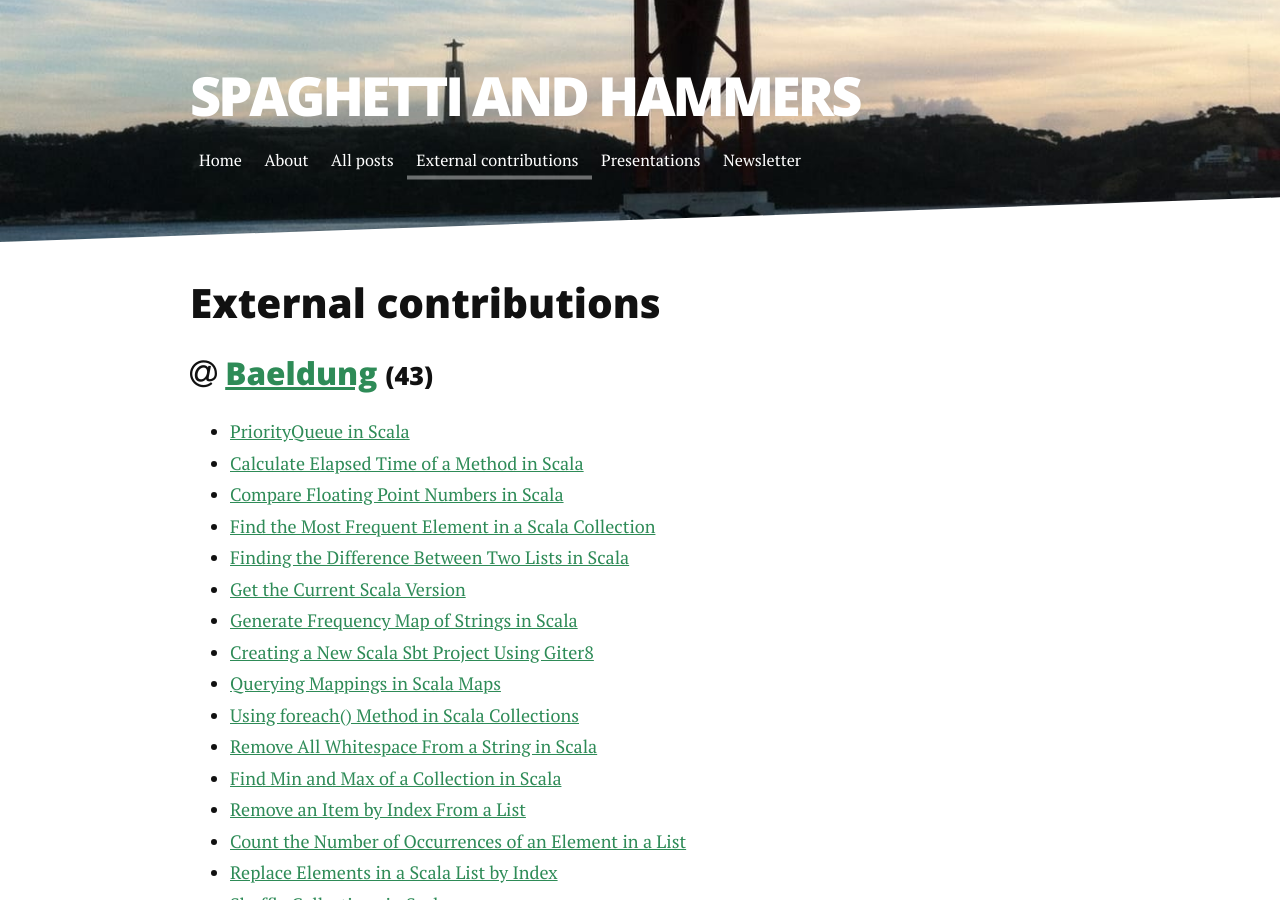
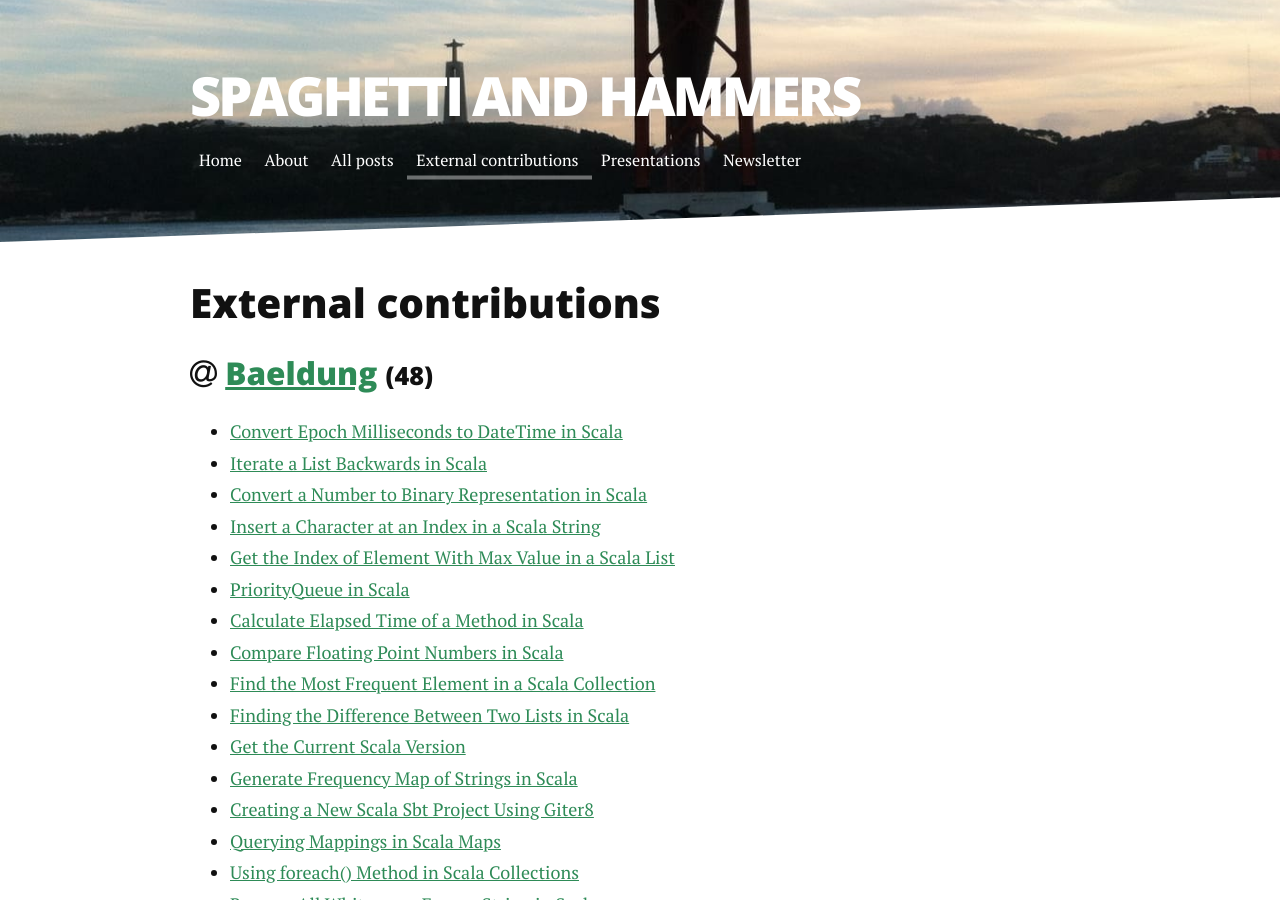
Before and after one commit to pedrorijo91/pedrorijo91.github.io, a Jekyll site: the page built from external.html, in a window 1280 px wide and 900 px high. Built offline with Jekyll 4.4.1, drawn with Linux system fonts in a browser that asks for light colours.

Commit message:
Add more baeldung articles

```diff
--- a/external.html
+++ b/external.html
@@ -11,6 +11,11 @@ title: External contributions
 
     <ul>
       <!-- <li><a href=""></a></li> -->
+      <li><a href="https://www.baeldung.com/scala/epoch-milliseconds-datetime">Convert Epoch Milliseconds to DateTime in Scala</a></li>
+      <li><a href="https://www.baeldung.com/scala/iterate-list-in-reverse">Iterate a List Backwards in Scala</a></li>
+      <li><a href="https://www.baeldung.com/scala/convert-number-binary-system">Convert a Number to Binary Representation in Scala</a></li>
+      <li><a href="https://www.baeldung.com/scala/insert-character-specified-index">Insert a Character at an Index in a Scala String</a></li>
+      <li><a href="https://www.baeldung.com/scala/list-get-index-maximum">Get the Index of Element With Max Value in a Scala List</a></li>
       <li><a href="https://www.baeldung.com/scala/priorityqueue">PriorityQueue in Scala</a></li>
       <li><a href="https://www.baeldung.com/scala/calculate-elapsed-time">Calculate Elapsed Time of a Method in Scala</a></li>
       <li><a href="https://www.baeldung.com/scala/compare-floating-points">Compare Floating Point Numbers in Scala</a></li>
```
